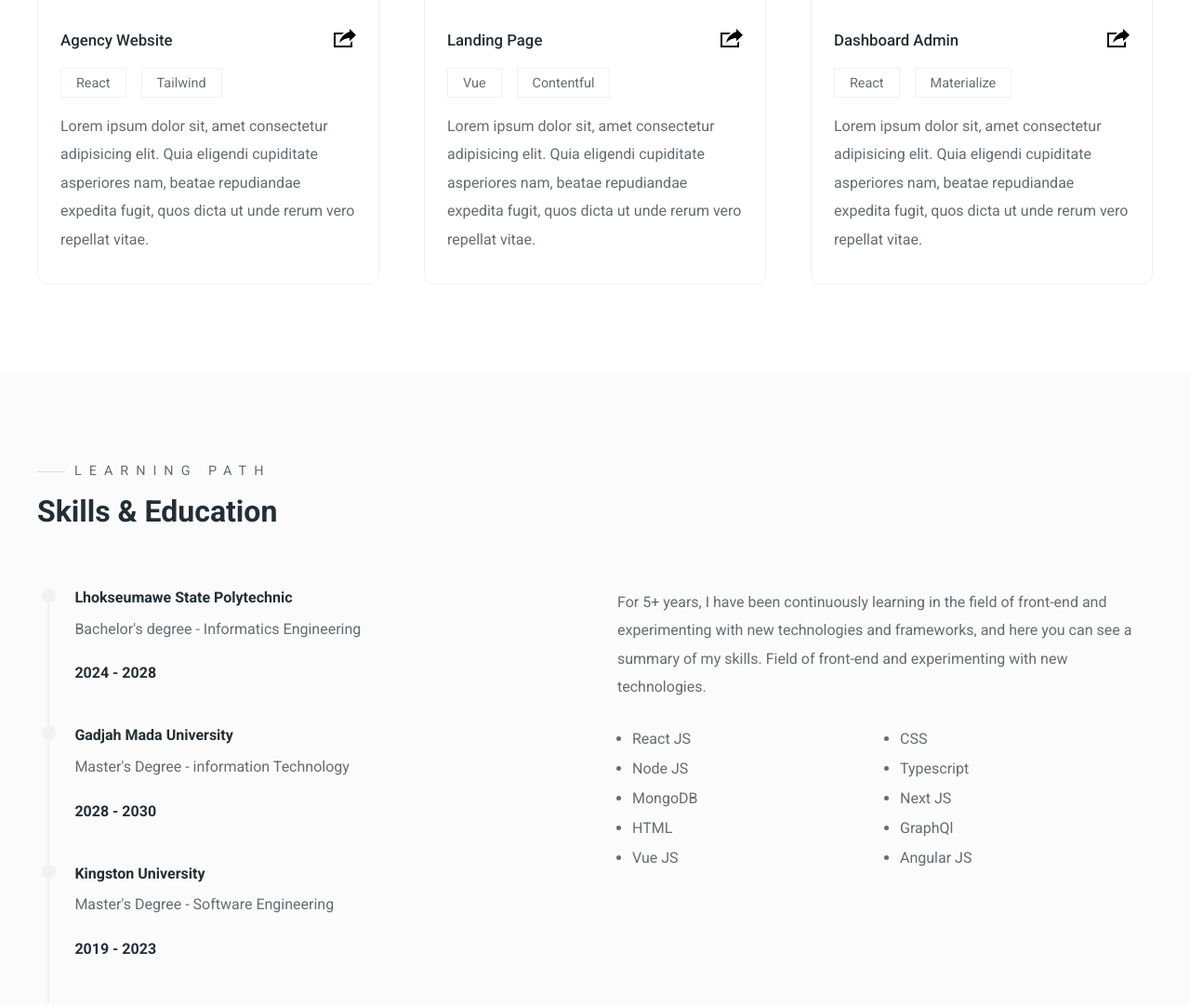
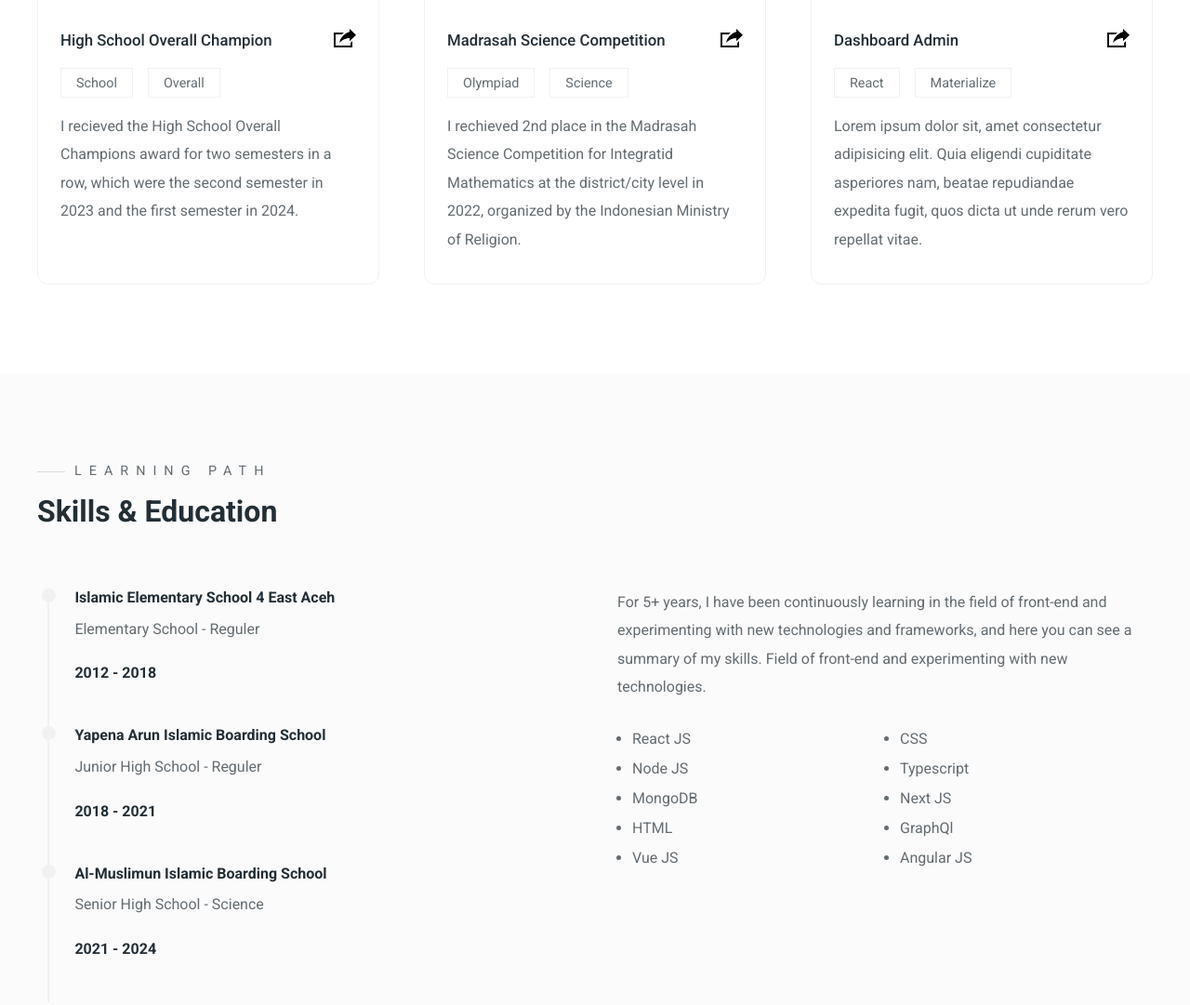
Before and after one commit to Astaa25/Astaa25.github.io, a plain HTML site: page index.html in a window 1280 px wide. Shown: the part 1960-3041 px from the top of the page at 93% size. Drawn offline with Linux system fonts and the light colour scheme.

Commit message:
pub: Almost Done!

```diff
--- a/index.html
+++ b/index.html
@@ -132,7 +132,7 @@
     <section id="portfolios">
       <div class="portfolios main-container">
         <h3 class="pre-title">My Works</h3>
-        <h1 class="section-title">Featured Portfolios</h1>
+        <h1 class="section-title">Featured Awards</h1>
 
         <div class="grid-3">
           <!-- Portfolio 1 -->
@@ -145,7 +145,7 @@
             </div>
             <div class="portfolio-info">
               <div class="portfolio-title">
-                <h4>Agency Website</h4>
+                <h4>High School Overall Champion</h4>
                 <a href="/" class="portfolio-link">
                   <svg
                     xmlns="http://www.w3.org/2000/svg"
@@ -160,13 +160,11 @@
                 </a>
               </div>
               <div class="portfolio-tags">
-                <div>React</div>
-                <div>Tailwind</div>
+                <div>School</div>
+                <div>Overall</div>
               </div>
               <p>
-                Lorem ipsum dolor sit, amet consectetur adipisicing elit. Quia
-                eligendi cupiditate asperiores nam, beatae repudiandae expedita
-                fugit, quos dicta ut unde rerum vero repellat vitae.
+                I recieved the High School Overall Champions award for two semesters in a row, which were the second semester in 2023 and the first semester in 2024.
               </p>
             </div>
           </div>
@@ -181,7 +179,7 @@
             </div>
             <div class="portfolio-info">
               <div class="portfolio-title">
-                <h4>Landing Page</h4>
+                <h4>Madrasah Science Competition</h4>
                 <a href="/" class="portfolio-link">
                   <svg
                     xmlns="http://www.w3.org/2000/svg"
@@ -196,13 +194,11 @@
                 </a>
               </div>
               <div class="portfolio-tags">
-                <div>Vue</div>
-                <div>Contentful</div>
+                <div>Olympiad</div>
+                <div>Science</div>
               </div>
               <p>
-                Lorem ipsum dolor sit, amet consectetur adipisicing elit. Quia
-                eligendi cupiditate asperiores nam, beatae repudiandae expedita
-                fugit, quos dicta ut unde rerum vero repellat vitae.
+                I rechieved 2nd place in the Madrasah Science Competition for Integratid Mathematics at the district/city level in 2022, organized by the Indonesian Ministry of Religion.
               </p>
             </div>
           </div>
@@ -251,7 +247,7 @@
     <section id="skills">
       <div class="skills main-container">
         <h3 class="pre-title">Learning Path</h3>
-        <h1 class="section-title">Skills & Education</h1>
+        <h1 class="section-title">Skills &amp; Education</h1>
 
         <div class="skills-grid">
           <div class="skills-left">
@@ -260,9 +256,9 @@
                 <div></div>
               </div>
               <div class="education-info">
-                <h4 class="education-title">Lhokseumawe State Polytechnic</h4>
-                <p>Bachelor's degree - Informatics Engineering</p>
-                <h4 class="education-years">2024 - 2028</h4>
+                <h4 class="education-title">Islamic Elementary School 4 East Aceh</h4>
+                <p>Elementary School - Reguler</p>
+                <h4 class="education-years">2012 - 2018</h4>
               </div>
             </div>
             <div class="education">
@@ -270,9 +266,9 @@
                 <div></div>
               </div>
               <div class="education-info">
-                <h4 class="education-title">Gadjah Mada University</h4>
-                <p>Master's Degree - information Technology</p>
-                <h4 class="education-years">2028 - 2030</h4>
+                <h4 class="education-title">Yapena Arun Islamic Boarding School</h4>
+                <p>Junior High School - Reguler</p>
+                <h4 class="education-years">2018 - 2021</h4>
               </div>
             </div>
             <div class="education">
@@ -280,9 +276,9 @@
                 <div></div>
               </div>
               <div class="education-info">
-                <h4 class="education-title">Kingston University</h4>
-                <p>Master's Degree - Software Engineering</p>
-                <h4 class="education-years">2019 - 2023</h4>
+                <h4 class="education-title">Al-Muslimun Islamic Boarding School</h4>
+                <p>Senior High School - Science</p>
+                <h4 class="education-years">2021 - 2024</h4>
               </div>
             </div>
           </div>
```
